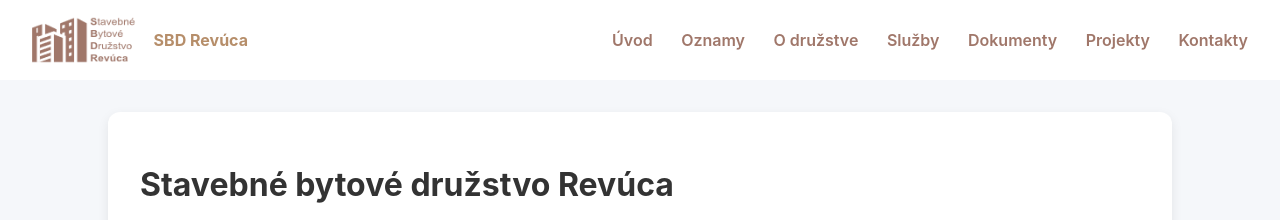
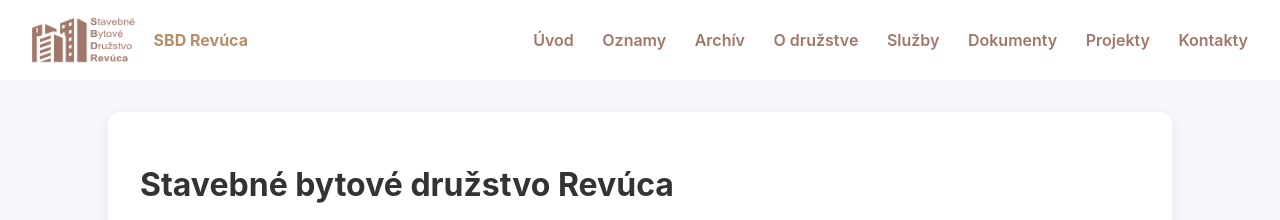
Before and after one commit to maratt5/maratt5.github.io, a Jekyll site: the page built from index.md, in a window 1280 px wide. Shown: the top 220 px of the page. Built offline with Jekyll 4.4.1, drawn with Linux system fonts in a browser that asks for light colours.

Commit message:
Add 'Archív' link to navigation

```diff
--- a/_layouts/default.html
+++ b/_layouts/default.html
@@ -78,6 +78,7 @@
       <nav>
         <a href="/">Úvod</a>
         <a href="/oznamy">Oznamy</a>
+        <a href="/archiv">Archív</a>
         <a href="/o-druzstve">O družstve</a>
         <a href="/sluzby">Služby</a>
         <a href="/dokumenty">Dokumenty</a>
```
